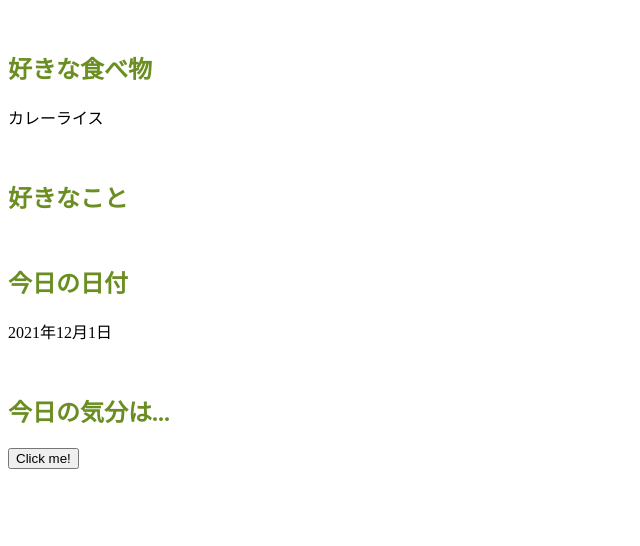
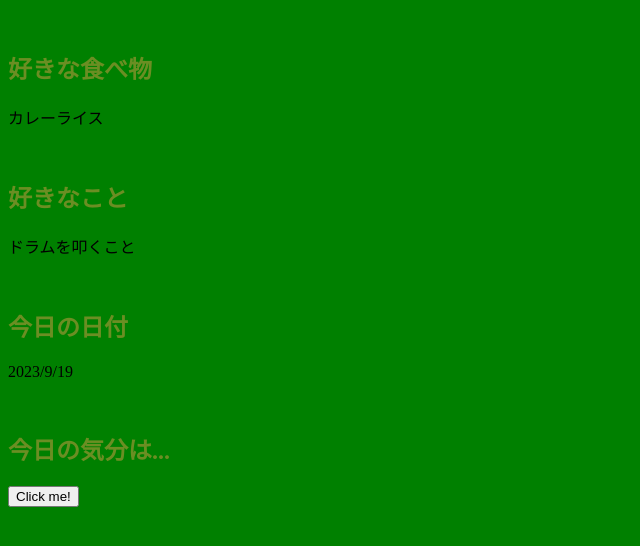
Before and after one commit to WaffleCollege/koharu2, a plain HTML site: page P06/DOM-1/index.html in a window 1280 px wide. Both pictures are taken after a click on the button "Click me!". Shown: the whole page, without its empty margins (0-640 px from the left). Drawn offline with Linux system fonts and the light colour scheme.

Commit message:
add files

```diff
--- a/P06/DOM-1/index.html
+++ b/P06/DOM-1/index.html
@@ -20,7 +20,7 @@
         <!-- 日付の表示 -->
         <h2>今日の日付</h2>
         <!-- ↓JavaScriptを使って表示させよう -->
-        <p>2021年12月1日</p>
+        <p id="dateInfo"></p>
 
         <!-- DOMイベント -->
         <h2>今日の気分は...</nav></h2>
--- a/P06/DOM-1/script.js
+++ b/P06/DOM-1/script.js
@@ -10,14 +10,24 @@ favoriteFood.textContent = "カレーライス";
 
 // 問題1
 // 上のを真似して、「好きなこと」も表示させましょう！
+const favoriteThings = document.getElementById("favoriteThings")
+
+favoriteThings.textContent = "ドラムを叩くこと";
 
 
 
 // 問題2
 // 日付を表示させましょう！
+const dataInfo = document.getElementById("dateInfo");
+dataInfo.textContent = "2023/9/19";
 
 
 
 
 // 問題3
 // DOMイベントを活用して、「クリックしたら背景色が変わる」ようにしよう
+function ColorChange(){
+    document.body.style.backgroundColor = 'green';
+}
+const changeColor = document.querySelector("#changeColor");
+changeColor.addEventListener('click',ColorChange);
```
